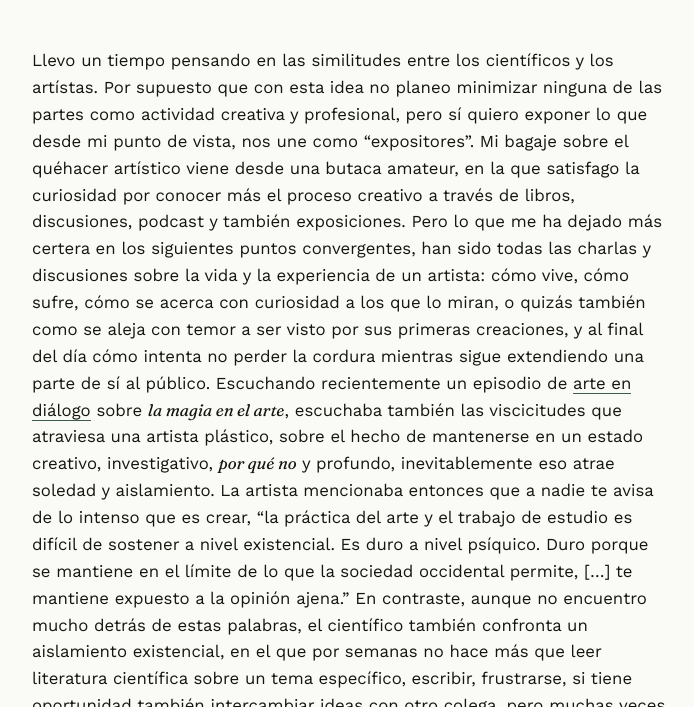
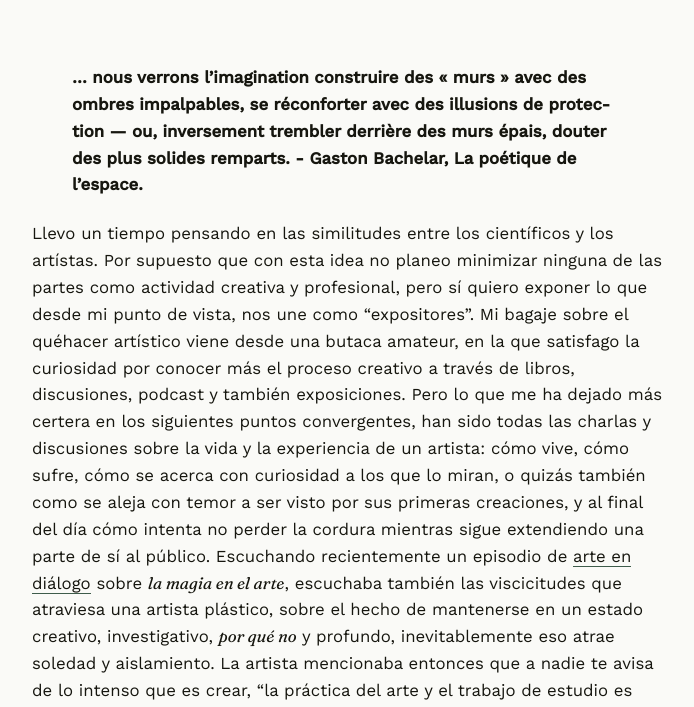
Before and after one commit to AnaAquiles/AnaAquiles.github.io, a Jekyll site: the page built from _posts/2026-09-30-curadores-esp.md, in a window 1280 px wide and 900 px high, scrolled down 708 px, cut to the strip 193-900 px from the top of the window. Shown: the whole strip, without its empty margins (288-982 px from the left). Built offline with Jekyll 4.4.1, drawn with Linux system fonts in a browser that asks for light colours; comment, search, counter and statistics services are not loaded.

Commit message:
Curadores de la ciencia-edition

```diff
--- a/_posts/2026-09-30-curadores-esp.md
+++ b/_posts/2026-09-30-curadores-esp.md
@@ -7,6 +7,11 @@ translation_key: sci-art
 tags: [Art, Science, Culture]
 header_image: /assets/img/.png
 ---
+
+>**... nous verrons l'imagination construire des « murs » avec
+des ombres impalpables, se réconforter avec des illusions de protec-
+tion — ou, inversement trembler derrière des murs épais, douter des
+plus solides remparts. - Gaston Bachelar, La poétique de l'espace.**
 
 Llevo un tiempo pensando en las similitudes entre los científicos y los artístas. Por supuesto que con esta idea no planeo minimizar ninguna de las partes como actividad creativa y profesional, pero sí quiero exponer lo que desde mi punto de vista, nos une como "expositores".
 Mi bagaje sobre el quéhacer artístico viene desde una butaca amateur, en la que satisfago la curiosidad por conocer más el proceso creativo a través de libros, discusiones, podcast y también exposiciones. Pero lo que me ha dejado más certera en los siguientes puntos convergentes, han sido todas las charlas y discusiones sobre la vida y la experiencia de un artista: cómo vive, cómo sufre, cómo se acerca con curiosidad a los que lo miran, o quizás también como se aleja con temor a ser visto por sus primeras creaciones, y al final del día cómo intenta no perder la cordura mientras sigue extendiendo una parte de sí al público.
```
